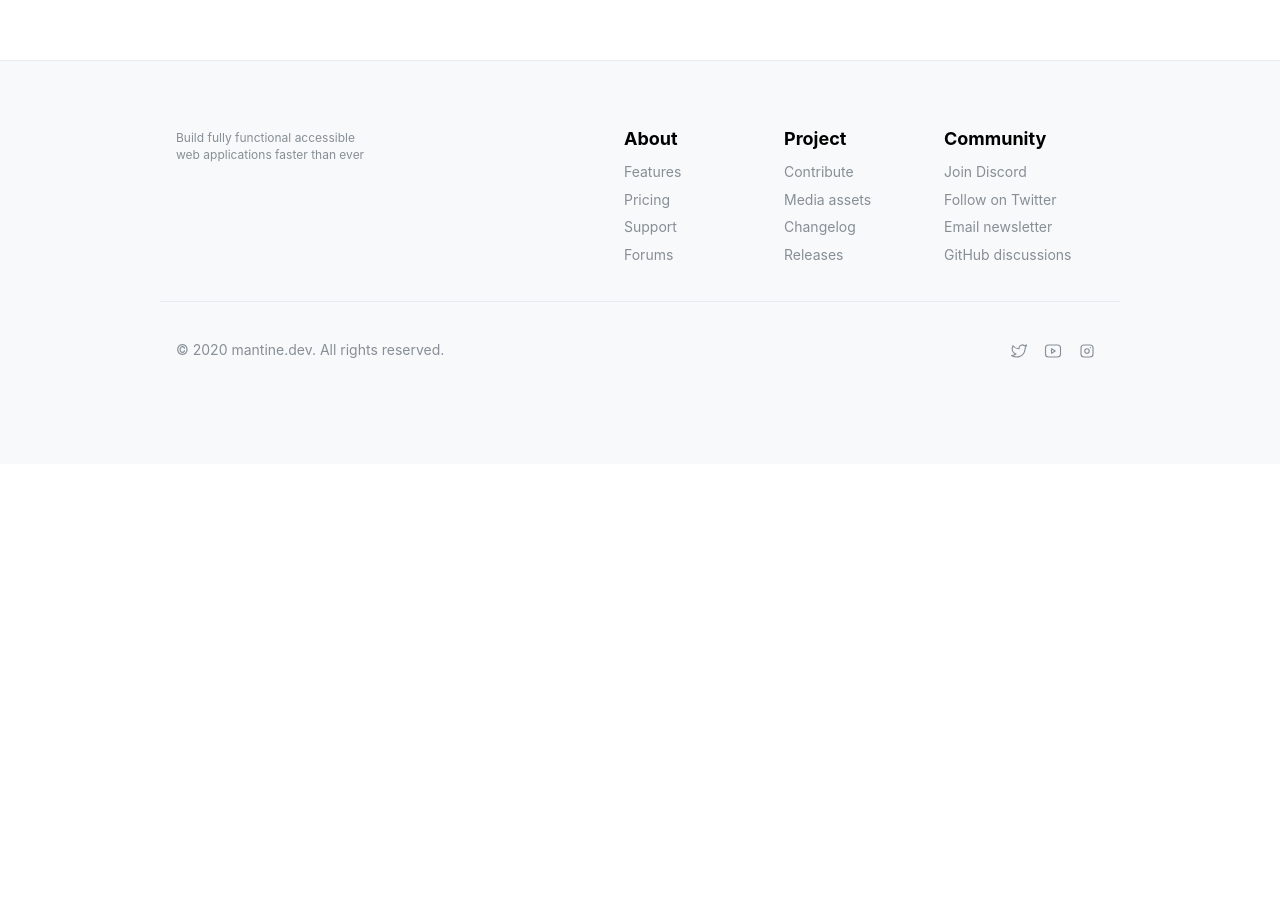
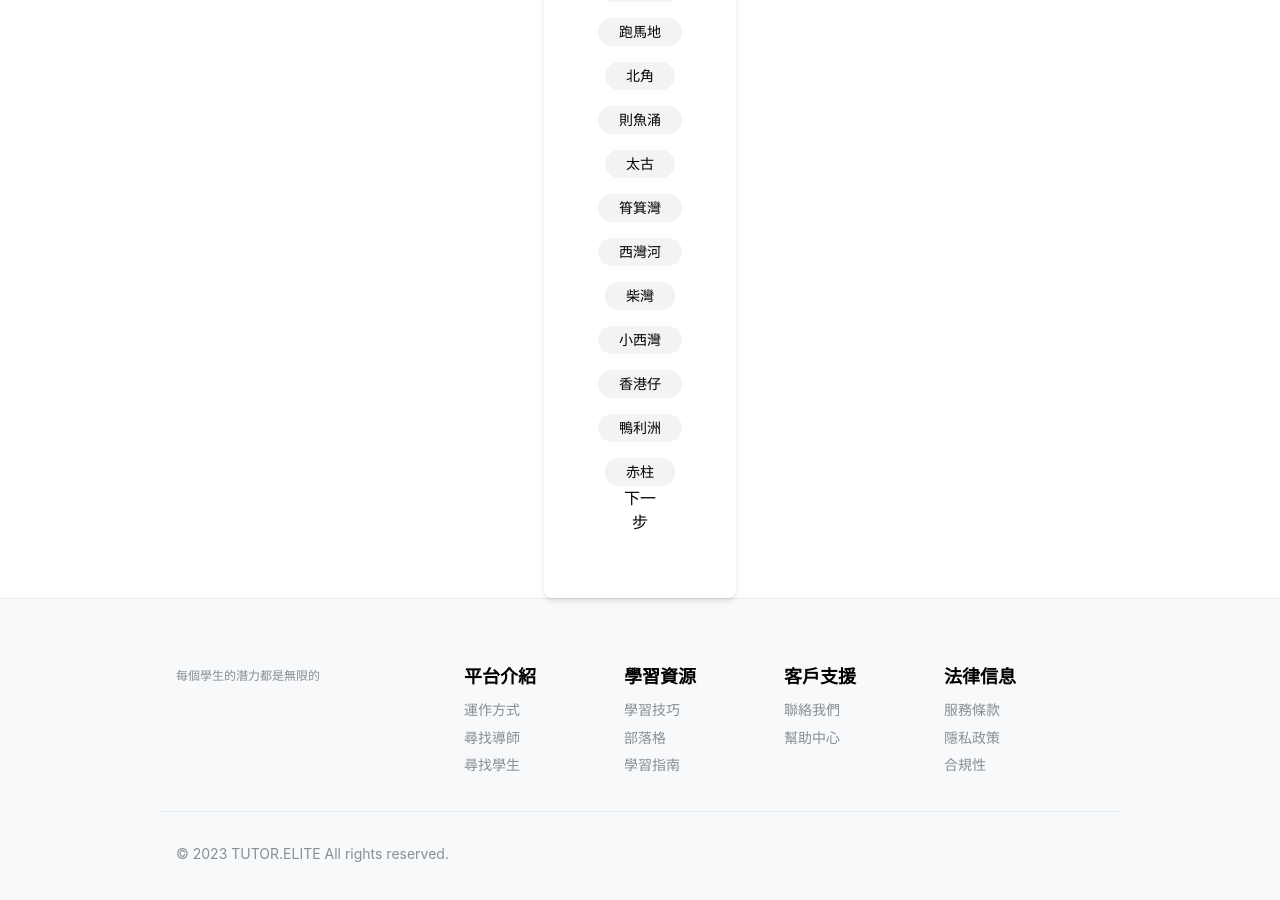
Before and after one commit to perrycc007/tutorMantine, a Next.js app: page /apply in a window 1280 px wide. Shown: the part 740-1640 px from the top of the page. Before the commit the page ends 1204 px from the top, so only its background shows below. Built offline with nearby package versions, Linux system fonts and the light colour scheme.

Commit message:
history status switch fixed

```diff
--- a/component/Auth.js
+++ b/component/Auth.js
@@ -38,7 +38,7 @@ const AuthForm = () => {
         cookie.set("access_token", res.accessToken, { expires: 1 / 24 }); // 1 hour expiration
         adduserId(res.userId);
         loginAction();
-        router.push("/cases");
+        router.push("/");
       })
       .catch((err) => {
         // Enhanced error alerting
--- a/component/Case/AccordionFilter.js
+++ b/component/Case/AccordionFilter.js
@@ -26,7 +26,7 @@ export default function AccordionFilter(props) {
     form.setValues({ lowestfee: event[0], highestfee: event[1] });
   };
   return (
-    <div>
+    <div className="mb-4">
       <UserFormProvider form={form}>
         <div>
           <div className="flex justify-between">
@@ -48,7 +48,7 @@ export default function AccordionFilter(props) {
         </div>
         <Accordion className="mt-4" variant="contained">
           <Accordion.Item key={"location"} value="location">
-            <Accordion.Control>Location</Accordion.Control>
+            <Accordion.Control>地點</Accordion.Control>
             <Accordion.Panel>
               <LocationForms
                 updateForm={updateFilterHanlder}
@@ -58,7 +58,7 @@ export default function AccordionFilter(props) {
             </Accordion.Panel>
           </Accordion.Item>
           <Accordion.Item value="subject">
-            <Accordion.Control>Subject</Accordion.Control>
+            <Accordion.Control>學科</Accordion.Control>
             <Accordion.Panel>
               <SubjectsForm
                 updateForm={updateFilterHanlder}
--- a/component/Case/CaseAccordion.js
+++ b/component/Case/CaseAccordion.js
@@ -90,10 +90,10 @@ const CaseAccordion = (props) => {
                 const toggleCaseStatusHandler = (id, status) => {
                   props.toggleStatus(
                     id,
-                    status == "OPEN" ? "OPEN" : "CLOSE",
+                    status == true ? "OPEN" : "CLOSE",
                     "cases"
                   );
-                  statusHandler(index, status == "OPEN" ? true : false);
+                  statusHandler(index, status == true ? true : false);
                 };
                 return (
                   <Accordion.Item key={id} value={JSON.stringify(id)}>
@@ -112,7 +112,19 @@ const CaseAccordion = (props) => {
                       </div>
                     </Accordion.Control>
                     <Accordion.Panel>
-                      <p>ID:{id}</p>
+                      <div className="flex justify-between w-full">
+                        <p>ID:{id}</p>{" "}
+                        {props.type == "tutor" || props.type == "cases" ? (
+                          <button
+                            variant="transparent"
+                            onClick={() => toggleFavoriteStatusHandler(id)}
+                          >
+                            {isFavourite ? <IconHeartFilled /> : <IconHeart />}
+                          </button>
+                        ) : (
+                          ""
+                        )}
+                      </div>
                       {props.type == "tutor" && (
                         <p>履歷驗證狀態:{oneCase.verify}</p>
                       )}
@@ -158,16 +170,6 @@ const CaseAccordion = (props) => {
                           />
                         </div>
                       )}
-                      {props.type == "tutor" || props.type == "cases" ? (
-                        <button
-                          variant="transparent"
-                          onClick={() => toggleFavoriteStatusHandler(id)}
-                        >
-                          {isFavourite ? <IconHeartFilled /> : <IconHeart />}
-                        </button>
-                      ) : (
-                        ""
-                      )}
                     </Accordion.Panel>
                   </Accordion.Item>
                 );
--- a/component/FAQ/FaqWithImage.tsx
+++ b/component/FAQ/FaqWithImage.tsx
@@ -12,7 +12,7 @@ export function FaqWithImage() {
           </Grid.Col>
           <Grid.Col span={{ base: 12, md: 6 }}>
             <Title order={2} ta="left" className={classes.title}>
-              Frequently Asked Questions
+              常見問題
             </Title>
 
             <Accordion
--- a/component/Footer/FooterLinks.tsx
+++ b/component/Footer/FooterLinks.tsx
@@ -8,30 +8,34 @@ import classes from "./FooterLinks.module.css";
 
 const data = [
   {
-    title: "About",
+    title: "平台介紹",
     links: [
-      { label: "Features", link: "#" },
-      { label: "Pricing", link: "#" },
-      { label: "Support", link: "#" },
-      { label: "Forums", link: "#" },
+      { label: "運作方式", link: "#" },
+      { label: "尋找導師", link: "#" },
+      { label: "尋找學生", link: "#" },
     ],
   },
   {
-    title: "Project",
+    title: "學習資源",
     links: [
-      { label: "Contribute", link: "#" },
-      { label: "Media assets", link: "#" },
-      { label: "Changelog", link: "#" },
-      { label: "Releases", link: "#" },
+      { label: "學習技巧", link: "#" },
+      { label: "部落格", link: "#" },
+      { label: "學習指南", link: "#" },
     ],
   },
   {
-    title: "Community",
+    title: "客戶支援",
     links: [
-      { label: "Join Discord", link: "#" },
-      { label: "Follow on Twitter", link: "#" },
-      { label: "Email newsletter", link: "#" },
-      { label: "GitHub discussions", link: "#" },
+      { label: "聯絡我們", link: "#" },
+      { label: "幫助中心", link: "#" },
+    ],
+  },
+  {
+    title: "法律信息",
+    links: [
+      { label: "服務條款", link: "#" },
+      { label: "隱私政策", link: "#" },
+      { label: "合規性", link: "#" },
     ],
   },
 ];
@@ -65,15 +69,14 @@ export function FooterLinks() {
           <div className={classes.logo}>
             {/* <MantineLogo size={30} /> */}
             <Text size="xs" c="dimmed" className={classes.description}>
-              Build fully functional accessible web applications faster than
-              ever
+              每個學生的潛力都是無限的
             </Text>
           </div>
           <div className={classes.groups}>{groups}</div>
         </Container>
         <Container className={classes.afterFooter}>
           <Text c="dimmed" size="sm">
-            © 2020 mantine.dev. All rights reserved.
+            © 2023 TUTOR.ELITE All rights reserved.
           </Text>
 
           <Group
@@ -82,7 +85,7 @@ export function FooterLinks() {
             justify="flex-end"
             wrap="nowrap"
           >
-            <ActionIcon size="lg" color="gray" variant="subtle">
+            {/* <ActionIcon size="lg" color="gray" variant="subtle">
               <IconBrandTwitter
                 style={{ width: rem(18), height: rem(18) }}
                 stroke={1.5}
@@ -99,7 +102,7 @@ export function FooterLinks() {
                 style={{ width: rem(18), height: rem(18) }}
                 stroke={1.5}
               />
-            </ActionIcon>
+            </ActionIcon> */}
           </Group>
         </Container>
       </footer>
--- a/component/Form/NewStudentApply.js
+++ b/component/Form/NewStudentApply.js
@@ -1,7 +1,10 @@
 import React from "react";
 import StudentApply from "./StudentApply"; // Replace with the correct path to your StudentApply component
 import userStore from "../../stores/stores";
-import { stripFormEventProperties } from "../../component/Helper/HelperFunction";
+import {
+  stripFormEventProperties,
+  isFormComplete,
+} from "../../component/Helper/HelperFunction";
 import { useState } from "react";
 import { useRouter } from "next/router";
 import {
@@ -43,27 +46,39 @@ function NewStudentApply() {
 
   const handInHandler = (values) => {
     setLoading(true);
+    if (isFormComplete(stripFormEventProperties(values))) {
+      updateNewStudentApplication(stripFormEventProperties(values));
+      setData((prev) => ({
+        ...prev,
+        ...stripFormEventProperties(values),
+      }));
       createStudentAxios(
         getuserId,
         stripFormEventProperties({ ...data, ...values })
       )
         .then((response) => {
           // Update application state and navigate to case page
-        toCasePage();
+          // toCasePage();
         })
         .catch((error) => {
           alert(`Error creating new student application: ${error.message}`);
           setLoading(false);
         });
+    } else {
+      alert("Please fill in all the fields");
+      setLoading(false);
+    }
   };
 
   return (
+    // <div className="flex item-center">
     <StudentApply
       data={data}
       updateApplication={updateApplicationHandler}
       handIn={handInHandler}
       type="newApplication"
     />
+    // </div>
   );
 }
 
--- a/component/Form/StudentApply.js
+++ b/component/Form/StudentApply.js
@@ -59,7 +59,7 @@ function StudentApply(props) {
       ? "w-full px-4 "
       : "w-full px-4 py-8 bg-white rounded-lg shadow-md sm:px-20 w-10/12 lg:px-20 w-12/12";
   return (
-    <div className="flex justify-center mt-8 md:px-8 2xl:px-4 max-w-7xl mx-auto ">
+    <div className="flex max-w-64 justify-center mt-8 md:px-8 items-center 2xl:px-4 max-w-5xl mx-auto ">
       <div className={css}>
         <UserFormProvider form={form}>
           <Stepper
--- a/component/Header/HeaderMegaMenu.tsx
+++ b/component/Header/HeaderMegaMenu.tsx
@@ -212,7 +212,10 @@ export function HeaderMegaMenu() {
 
           <Group visibleFrom="sm">
             {!isLoggedin ? (
-              <button variant="default" onClick={loginHandler}>
+              <button
+                //  variant="default"
+                onClick={loginHandler}
+              >
                 登入
               </button>
             ) : (
@@ -316,7 +319,10 @@ export function HeaderMegaMenu() {
 
           <Group justify="center" grow pb="xl" px="md">
             {!isLoggedin ? (
-              <button variant="default" onClick={loginHandler}>
+              <button
+                //  variant="default"
+                onClick={loginHandler}
+              >
                 登入
               </button>
             ) : (
--- a/component/Helper/HelperFunction.js
+++ b/component/Helper/HelperFunction.js
@@ -1,3 +1,28 @@
+export const isFormComplete = (studentInfo) => {
+  const requiredFieldsWithValidation = [
+    "expectation",
+    "lowestfee",
+    "highestfee",
+    "lowestduration",
+    "highestduration",
+    "lowestfrequency",
+    "highestfrequency",
+    "locations",
+    "availtimes",
+    "subjects",
+  ];
+
+  return requiredFieldsWithValidation.every((field) => {
+    const value = studentInfo[field];
+    return (
+      value !== null &&
+      value !== "" &&
+      JSON.stringify(value) !== "[]" &&
+      value !== undefined
+    );
+  });
+};
+
 export const readDate = (notFormat) => {
   const time = notFormat.split("t");
   let dayOfWeek = [];
--- a/pages/cases/index.js
+++ b/pages/cases/index.js
@@ -8,11 +8,11 @@ import { useState, useEffect } from "react";
 
 const Cases = (props) => {
   const [dynamicData, setDynamicData] = useState(props.cases);
-  const accessToken = cookie.get("access_token");
 
   useEffect(() => {
     const fetchData = async () => {
       try {
+        const accessToken = cookie.get("access_token");
         if (accessToken) {
           const response = await CaseGetAxiosWithFavourite();
           setDynamicData(response.data);
@@ -24,7 +24,7 @@ const Cases = (props) => {
     };
 
     fetchData();
-  }, [accessToken]);
+  }, []);
 
   return (
     <>
@@ -34,7 +34,6 @@ const Cases = (props) => {
 };
 
 export async function getStaticProps() {
-  try {
   const response = await CaseGetAxios();
   return {
     props: {
@@ -42,15 +41,6 @@ export async function getStaticProps() {
     },
     revalidate: 1,
   };
-  } catch (error) {
-    console.error("Error fetching cases:", error);
-    return {
-      props: {
-        cases: [],
-      },
-      revalidate: 1,
-    };
-  }
 }
 
 export default Cases;
--- a/pages/tutor/index.js
+++ b/pages/tutor/index.js
@@ -11,12 +11,17 @@ const TutorPage = (props) => {
 
   useEffect(() => {
     const fetchData = async () => {
-      const accessToken = cookie.get("access_token");
+      try {
+        const accessToken = cookie.get("access_token");
 
-      if (accessToken) {
-        // Fetch data that requires the accessToken
-        const response = await TutorGetWithFavouriteAxios();
-        setDynamicData(response.data);
+        if (accessToken) {
+          // Fetch data that requires the accessToken
+          const response = await TutorGetWithFavouriteAxios();
+          setDynamicData(response.data);
+        }
+      } catch (error) {
+        console.error("Error fetching cases with favourites:", error);
+        // Handle the error appropriately
       }
     };
 
```
Lines whose indentation alone changed are shown as unchanged.
